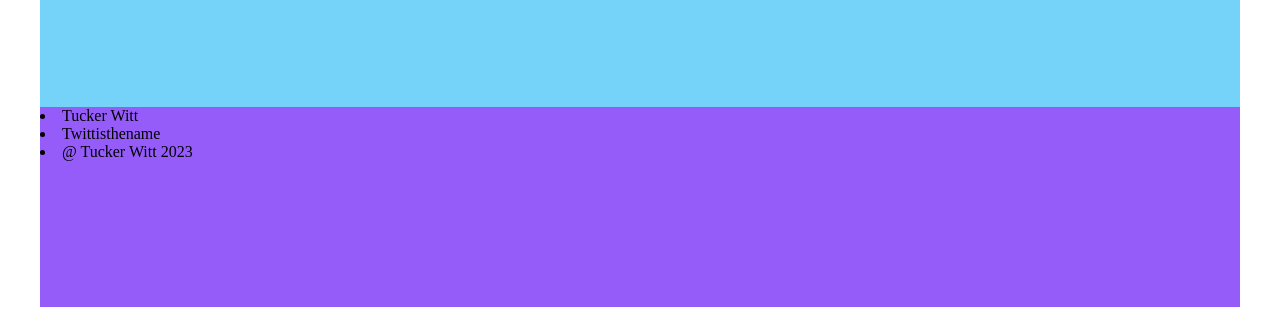
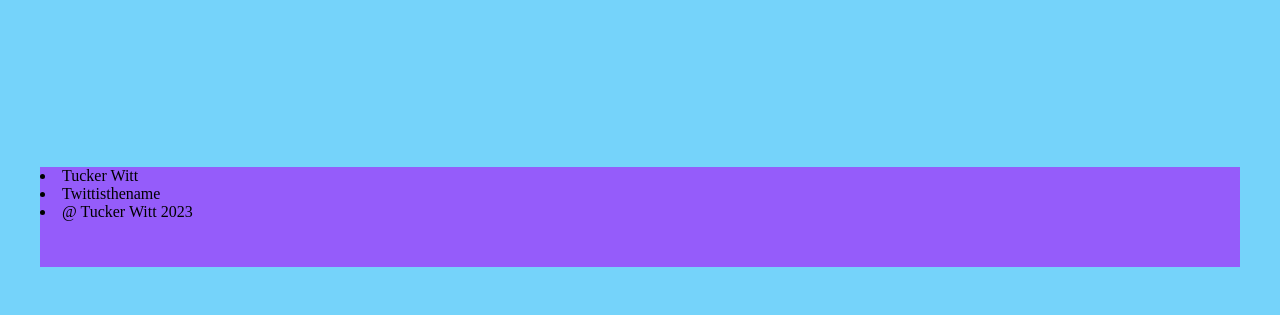
Before and after one commit to Bantit/STK_RAD, a plain HTML site: page index.html in a window 1280 px wide. Shown: the part 539-854 px from the top of the page. After the commit the page ends 814 px from the top, so only its background shows below. Drawn offline with Linux system fonts and the light colour scheme; a web font is replaced by a local one.

Commit message:
Update .21
Fixed bug of the results being cut off on desktop view.

Added a background

```diff
--- a/styles.css
+++ b/styles.css
@@ -2,7 +2,7 @@
 /* CSS Document */
 
 body{
-
+   background-color: #75D3FA
 }
 
 @media only screen and (min-width: 1200px) {
@@ -161,10 +161,12 @@ body{
     margin-right: auto;
     margin-left: auto;
     position: relative;
+    padding-bottom: 60px;
     top: -60%;
 }
 
 .extra {
+    padding-top: 1px;
     height: 300px;
     background-color: #249F97;
 }
@@ -194,7 +196,7 @@ body{
     font-family: Cambria, "Hoefler Text", "Liberation Serif", Times, "Times New Roman", serif;
 }
 .footer {
-    height: 200px;
+    height: 100px;
     background-color: #955CFA;
 }
 .randomizer #result {
```
